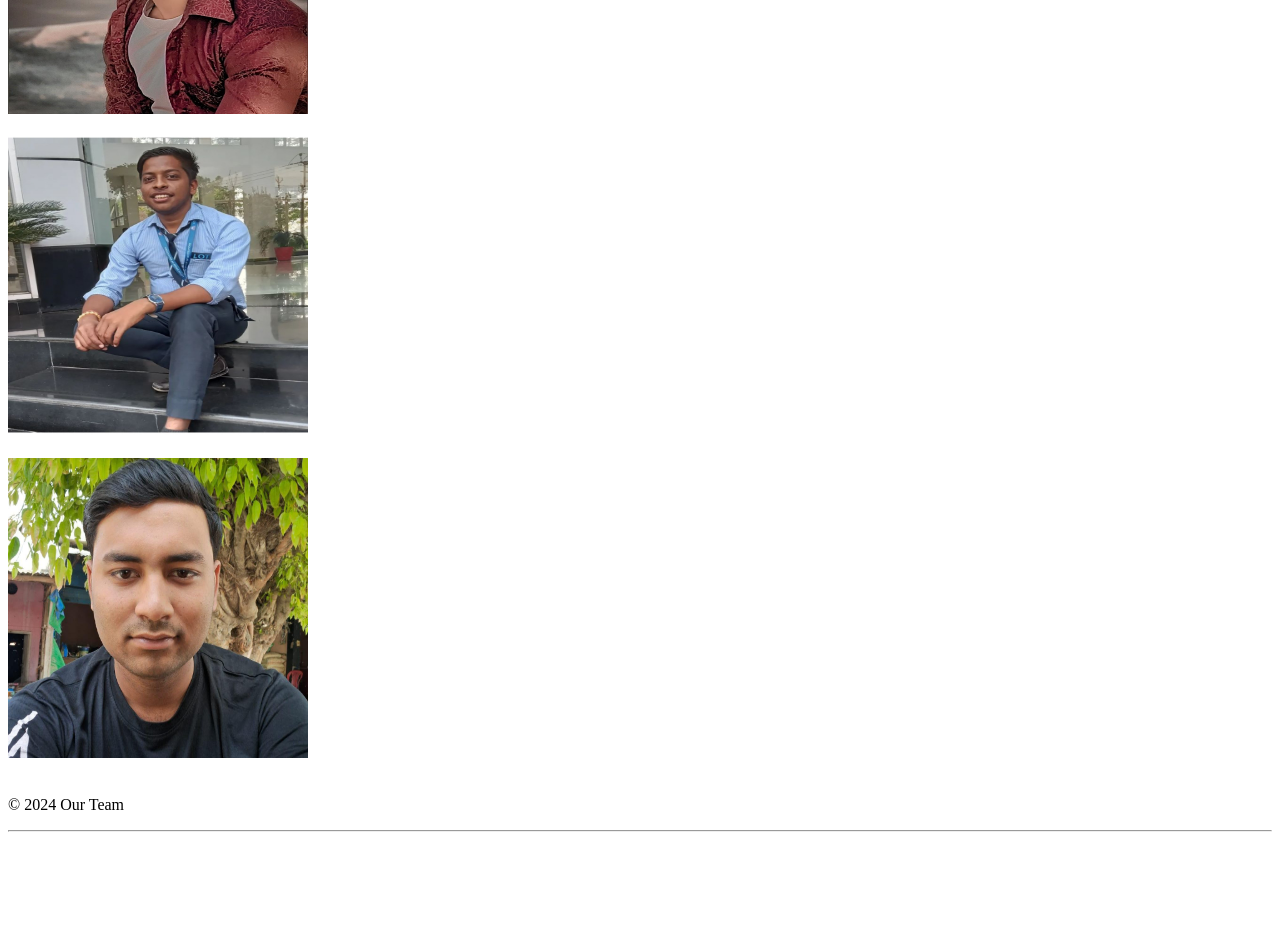
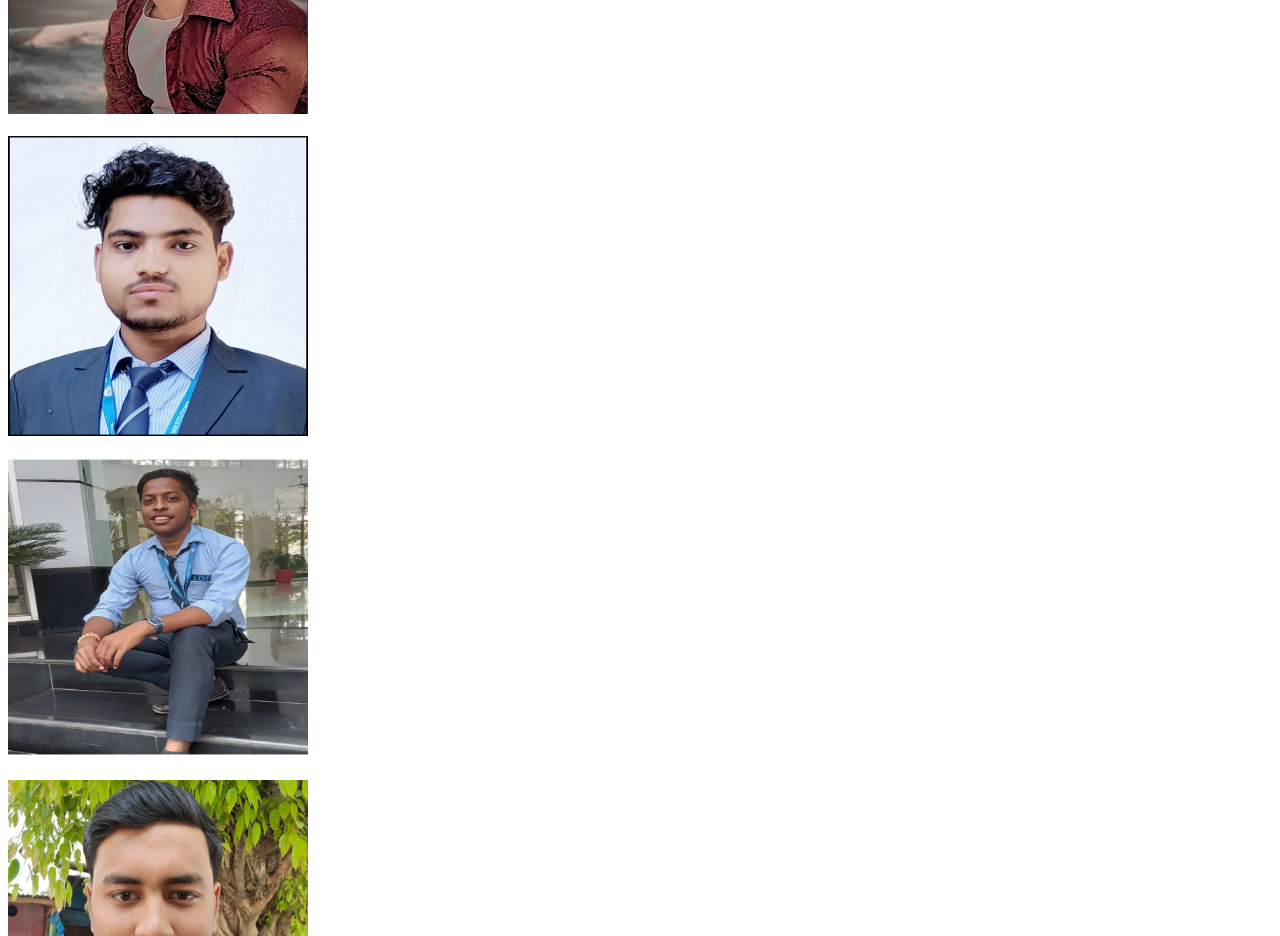
Before and after one commit to mohdaalam6577/Our-Team-2024, a plain HTML site: page index.html in a window 1280 px wide. Shown: the part 1360-2296 px from the top of the page. Before the commit the page ends 2200 px from the top, so only its background shows below. Drawn offline with Linux system fonts and the light colour scheme.

Commit message:
index.html

```diff
--- a/index.html
+++ b/index.html
@@ -28,6 +28,10 @@
     width="300" height="300">
     <br><br>
 
+    <img src="./Junaid.jpg" alt="Junaid Image"
+    width="300" height="300">
+    <br><br>
+
     <img src="./Hardik.jpg" alt="Hardik Image"
     width="300" height="300">
     <br><br>
```
